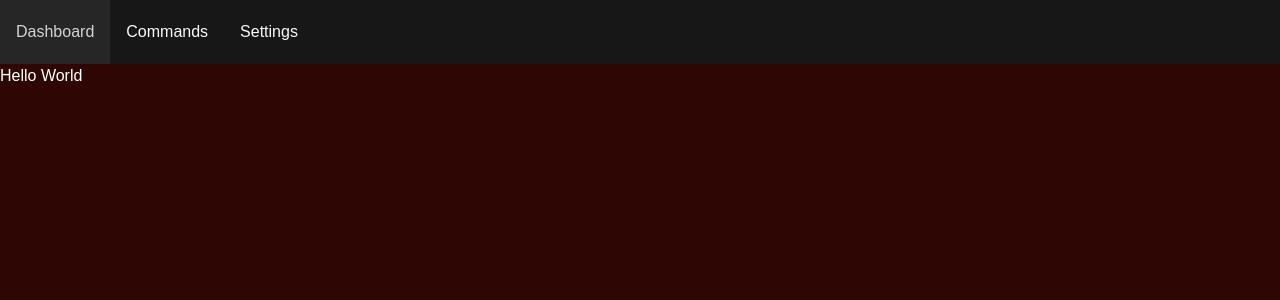
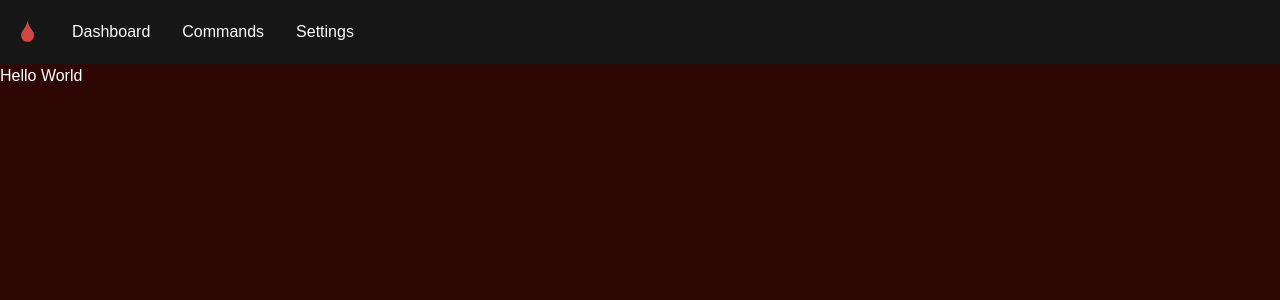
Before and after one commit to briansmiley/thirst-trap, a Next.js app: page / in a window 1280 px wide. Shown: the top 300 px of the page. Built offline with nearby package versions, Linux system fonts and the light colour scheme.

Commit message:
adds logo to navbar

```diff
--- a/src/components/Navbar.tsx
+++ b/src/components/Navbar.tsx
@@ -1,10 +1,14 @@
+import Image from "next/image";
 import Link from "next/link";
 
 const Navbar = () => {
   return (
     <nav className="bg-neutral-900 text-neutral-50 h-16 flex items-center">
       <ul className="flex h-full">
-        <li className="">
+        <li className="flex items-center justify-center px-4">
+          <Image alt="logo" src="/favicon.svg" width={24} height={24} />
+        </li>
+        <li>
           <Link
             href="/dashboard"
             className="hover:text-neutral-300 hover:bg-neutral-800 h-full flex justify-center items-center px-4"
@@ -12,7 +16,7 @@ const Navbar = () => {
             Dashboard
           </Link>
         </li>
-        <li className="">
+        <li>
           <Link
             href="/commands"
             className="hover:text-neutral-300 hover:bg-neutral-800 h-full flex justify-center items-center px-4"
@@ -20,7 +24,7 @@ const Navbar = () => {
             Commands
           </Link>
         </li>
-        <li className="">
+        <li>
           <Link
             href="/settings"
             className="hover:text-neutral-300 hover:bg-neutral-800 h-full flex justify-center items-center px-4"
```
